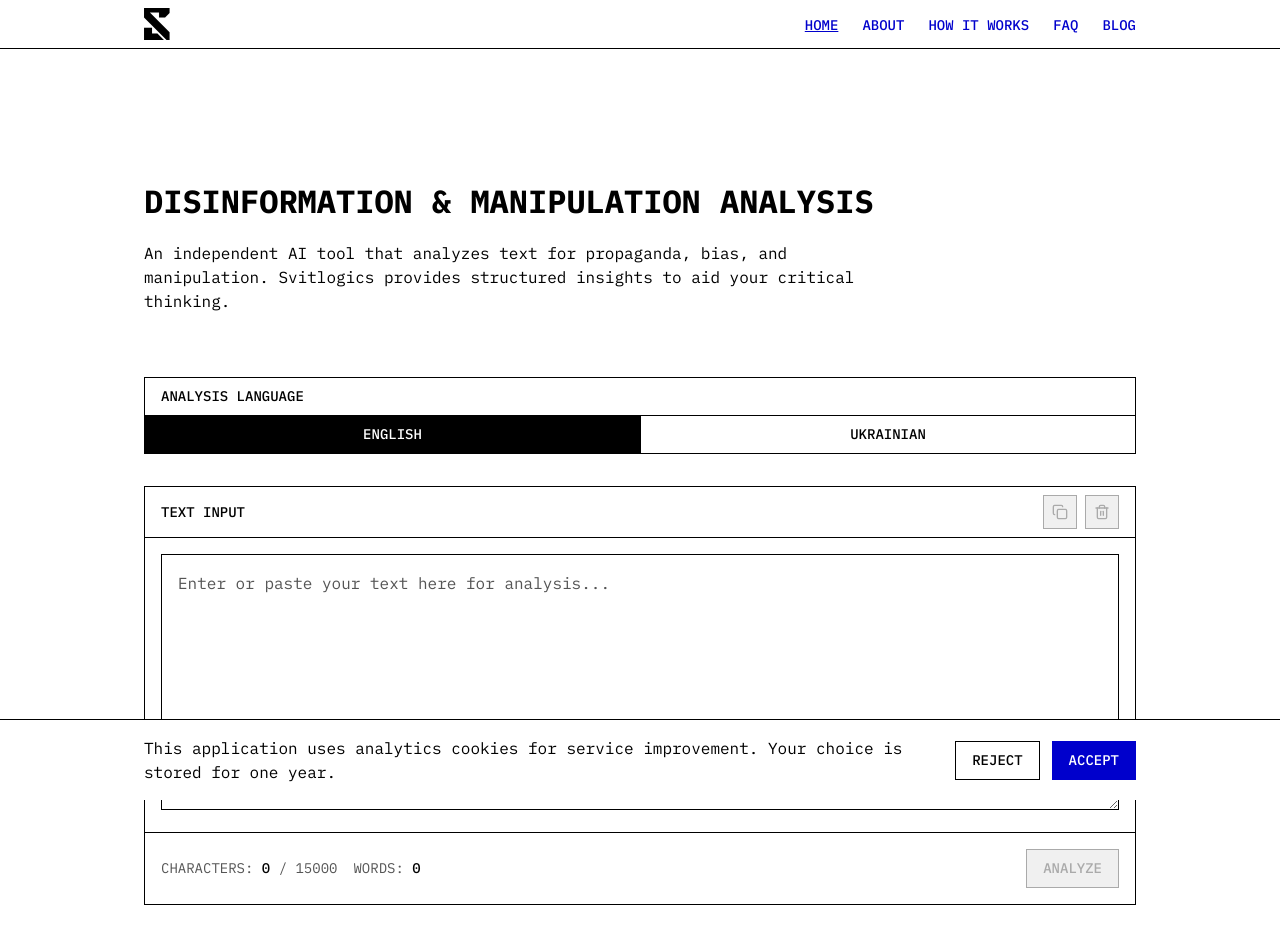
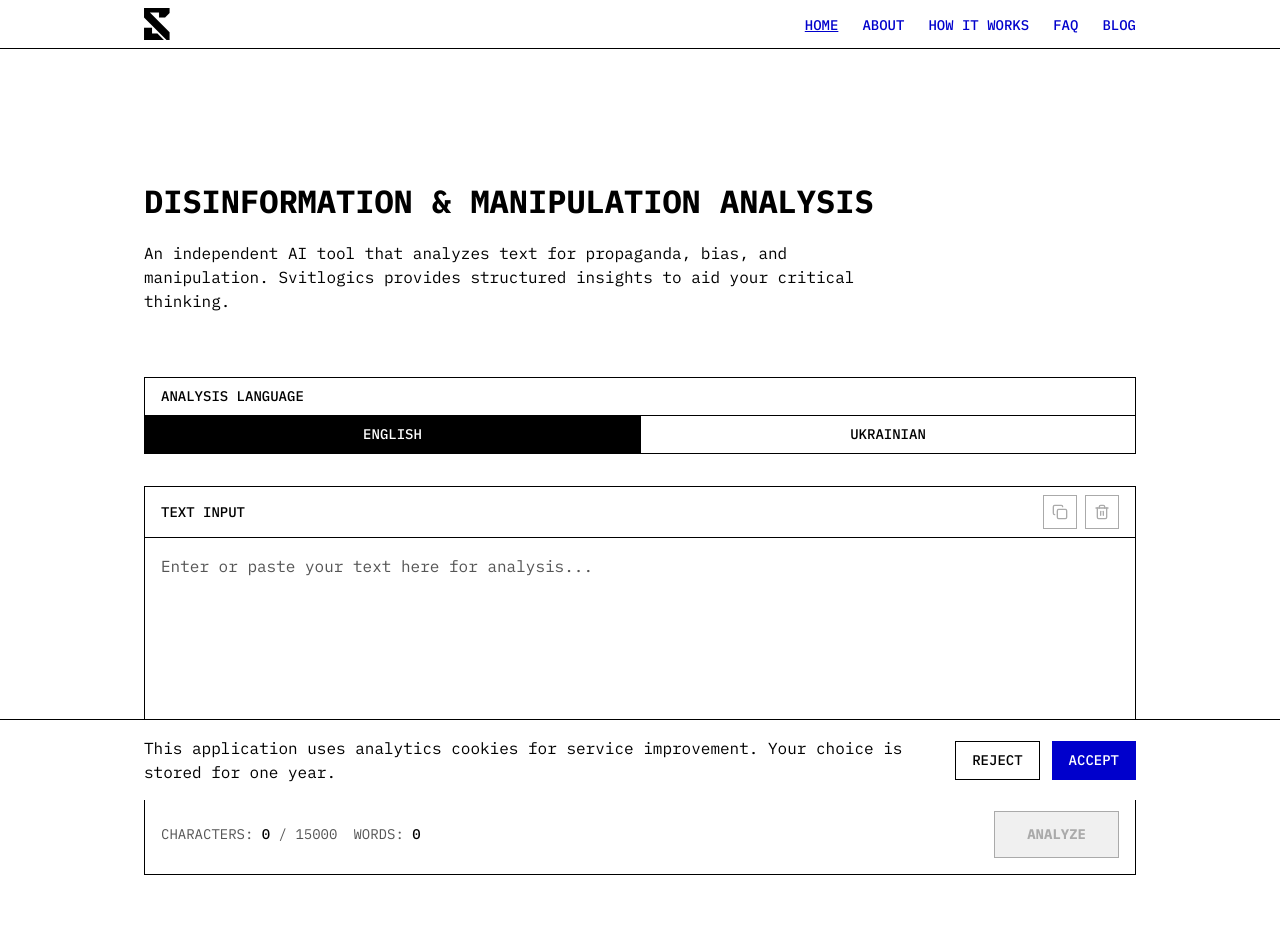
Before and after one commit to koztechie/svitlogics, a React (Vite) app: page / in a window 1280 px wide. Shown: the top 938 px of the page. Built offline with nearby package versions, Linux system fonts and the light colour scheme.

Commit message:
Merge branch 'dev' for production release 2025-08-25

```diff
--- a/src/components/TextInput.tsx
+++ b/src/components/TextInput.tsx
@@ -1,50 +1,34 @@
-import React, { useState, useMemo, useCallback } from "react";
-import { Trash2, Copy, Check } from "lucide-react";
+import React, { useState, useCallback, useMemo } from "react";
+import { Copy, Trash2, Check, AlertCircle } from "lucide-react";
 import clsx from "clsx";
 
 // --- Типізація та Константи ---
 
-/**
- * @description Визначає контракт пропсів для компонента `TextInput`.
- */
 interface TextInputProps {
-  /** @description Поточне значення текстового поля. */
   text: string;
-  /** @description Колбек для оновлення тексту. */
   setText: (text: string) => void;
-  /** @description Колбек, що викликається при натисканні кнопки "Analyze". */
   onAnalyze: () => void;
-  /** @description Колбек для очищення текстового поля. */
   onClear: () => void;
-  /** @description Прапорець, що вказує на процес аналізу (блокує UI). */
   isAnalyzing: boolean;
-  /** @description Максимальна дозволена кількість символів. */
   maxLength: number;
 }
 
-const COPY_SUCCESS_TIMEOUT = 2000; // ms
-
 const UI_TEXT = {
-  title: "TEXT INPUT",
+  inputTitle: "TEXT INPUT",
+  placeholder: "Enter or paste your text here for analysis...",
   copyLabel: "Copy text",
+  copiedLabel: "Copied!",
   clearLabel: "Clear text",
-  copiedLabel: "Copied!",
+  analyzeButton: "ANALYZE",
+  // --- ВИПРАВЛЕННЯ ТУТ: Правильна назва властивості ---
+  analyzingButtonText: "ANALYZING...",
   charactersLabel: "CHARACTERS:",
   wordsLabel: "WORDS:",
-  textareaPlaceholder: "Enter or paste your text here for analysis...",
-  textareaAriaLabel: "Text input for analysis",
-  analyzeButtonText: "ANALYZE",
-  analyzingButtonText: "ANALYZING...",
 } as const;
 
-/**
- * @description
- * Комплексний компонент для вводу тексту, що включає текстове поле,
- * кнопки дій (Копіювати, Очистити, Аналізувати) та метрики в реальному часі.
- *
- * @component
- * @param {TextInputProps} props - Пропси компонента.
- */
+const COPY_SUCCESS_TIMEOUT = 2000;
+
+// --- Головний Компонент ---
 const TextInput: React.FC<TextInputProps> = ({
   text,
   setText,
@@ -55,68 +39,40 @@ const TextInput: React.FC<TextInputProps> = ({
 }) => {
   const [isCopied, setIsCopied] = useState(false);
 
-  // --- Мемоїзовані обчислення та колбеки ---
-
   const metrics = useMemo(() => {
-    const trimmedText = text.trim();
     const charCount = text.length;
-    const wordCount = trimmedText
-      ? trimmedText.split(/\s+/).filter(Boolean).length
-      : 0;
-    const isLimitExceeded = charCount > maxLength;
-    const hasText = trimmedText.length > 0;
-
-    return { charCount, wordCount, isLimitExceeded, hasText };
+    const wordCount = text.trim() ? text.trim().split(/\s+/).length : 0;
+    const isOverLimit = charCount > maxLength;
+    const hasText = charCount > 0;
+    return { charCount, wordCount, isOverLimit, hasText };
   }, [text, maxLength]);
 
   const handleCopy = useCallback(() => {
     if (!metrics.hasText || isCopied) return;
-
-    navigator.clipboard.writeText(text).then(
-      () => {
+    navigator.clipboard.writeText(text).then(() => {
       setIsCopied(true);
       setTimeout(() => setIsCopied(false), COPY_SUCCESS_TIMEOUT);
-      },
-      (err) => {
-        console.error("Failed to copy text:", err);
-      }
-    );
+    });
   }, [text, metrics.hasText, isCopied]);
-
-  const handleTextChange = useCallback(
-    (e: React.ChangeEvent<HTMLTextAreaElement>) => {
-      setText(e.target.value);
-    },
-    [setText]
-  );
 
   return (
     <div className="border-1 border-black bg-white">
-      {/* Header */}
       <header className="flex items-center justify-between border-b-1 border-black px-4 py-2">
-        <h2 className="font-medium uppercase text-black text-ui-label">
-          {UI_TEXT.title}
-        </h2>
-        <div className="flex space-x-2">
+        <label
+          htmlFor="text-input-area"
+          className="font-medium uppercase text-black text-ui-label"
+        >
+          {UI_TEXT.inputTitle}
+        </label>
+        <div className="flex items-center gap-x-2">
           <button
             type="button"
             onClick={handleCopy}
             disabled={!metrics.hasText || isAnalyzing || isCopied}
-            className={clsx(
-              "border-1 p-2 transition-colors duration-100",
-              {
-                "border-black bg-white text-black hover:bg-black hover:text-white":
-                  !isCopied,
-                "border-black bg-black text-white": isCopied,
-              },
-              "disabled:cursor-not-allowed disabled:border-disabled disabled:bg-bg-disabled disabled:text-text-disabled"
-            )}
+            className="border-1 border-black p-2 text-black transition-colors duration-100 enabled:hover:bg-black enabled:hover:text-white disabled:cursor-not-allowed disabled:border-disabled disabled:text-text-disabled"
             aria-label={isCopied ? UI_TEXT.copiedLabel : UI_TEXT.copyLabel}
             title={isCopied ? UI_TEXT.copiedLabel : UI_TEXT.copyLabel}
           >
-            <span aria-live="polite" className="sr-only">
-              {isCopied ? UI_TEXT.copiedLabel : ""}
-            </span>
             {isCopied ? (
               <Check size={16} strokeWidth={3} />
             ) : (
@@ -127,7 +83,7 @@ const TextInput: React.FC<TextInputProps> = ({
             type="button"
             onClick={onClear}
             disabled={!metrics.hasText || isAnalyzing}
-            className="border-1 border-black bg-white p-2 text-black transition-colors duration-100 hover:bg-black hover:text-white disabled:cursor-not-allowed disabled:border-disabled disabled:bg-bg-disabled disabled:text-text-disabled"
+            className="border-1 border-black p-2 text-black transition-colors duration-100 enabled:hover:bg-black enabled:hover:text-white disabled:cursor-not-allowed disabled:border-disabled disabled:text-text-disabled"
             aria-label={UI_TEXT.clearLabel}
             title={UI_TEXT.clearLabel}
           >
@@ -136,64 +92,47 @@ const TextInput: React.FC<TextInputProps> = ({
         </div>
       </header>
 
-      {/* Textarea */}
-      <div className="p-4">
+      <div className="relative">
         <textarea
+          id="text-input-area"
           value={text}
-          onChange={handleTextChange}
-          placeholder={UI_TEXT.textareaPlaceholder}
-          className="h-64 w-full resize-y border-1 p-4 text-body-main text-black placeholder-text-secondary transition-colors duration-100 focus:border-blue-accent focus:outline-none disabled:cursor-not-allowed disabled:border-disabled disabled:bg-bg-disabled"
-          aria-label={UI_TEXT.textareaAriaLabel}
+          onChange={(e) => setText(e.target.value)}
+          placeholder={UI_TEXT.placeholder}
+          className="w-full min-h-[250px] border-none bg-white p-4 font-mono text-body-main text-black placeholder:text-text-secondary focus:outline-none focus:ring-0"
           disabled={isAnalyzing}
           autoComplete="off"
-          aria-invalid={metrics.isLimitExceeded}
-          aria-describedby="char-count-status"
+          aria-invalid={metrics.isOverLimit}
         />
       </div>
 
-      {/* Footer */}
-      <footer className="border-t-1 border-black bg-white p-4">
-        <div className="flex flex-col gap-4 sm:flex-row sm:items-center sm:justify-between">
-          <div className="order-2 flex flex-wrap gap-x-4 gap-y-1 text-ui-label sm:order-1">
-            <span
-              id="char-count-status"
-              className={clsx({
-                "text-status-error": metrics.isLimitExceeded,
-                "text-text-secondary": !metrics.isLimitExceeded,
-              })}
-              aria-live="polite"
-            >
-              {UI_TEXT.charactersLabel}{" "}
-              <strong
-                className={clsx("font-medium", {
-                  "text-status-error": metrics.isLimitExceeded,
-                  "text-black": !metrics.isLimitExceeded,
+      <footer className="flex flex-col items-center justify-between gap-4 border-t-1 border-black p-4 sm:flex-row">
+        <div
+          className={clsx("font-mono text-ui-label", {
+            "text-status-error": metrics.isOverLimit,
+            "text-text-secondary": !metrics.isOverLimit,
           })}
         >
-                {metrics.charCount}
-              </strong>{" "}
-              / {maxLength}
-            </span>
-            <span className="text-text-secondary">
-              {UI_TEXT.wordsLabel}{" "}
-              <strong className="font-medium text-black">
-                {metrics.wordCount}
-              </strong>
-            </span>
+          {metrics.isOverLimit && (
+            <AlertCircle
+              size={16}
+              className="mr-2 inline-block text-status-error"
+            />
+          )}
+          <span>{UI_TEXT.charactersLabel}</span>
+          <span className="font-medium text-black"> {metrics.charCount}</span>
+          <span> / {maxLength}</span>
+          <span className="ml-4">{UI_TEXT.wordsLabel}</span>
+          <span className="font-medium text-black"> {metrics.wordCount}</span>
         </div>
+
         <button
           type="button"
           onClick={onAnalyze}
-            disabled={
-              !metrics.hasText || isAnalyzing || metrics.isLimitExceeded
-            }
-            className="order-1 border-1 border-blue-accent bg-blue-accent px-4 py-2 font-medium uppercase text-ui-label text-white transition-colors duration-100 hover:border-blue-accent-hover hover:bg-blue-accent-hover active:translate-y-[0.5px] active:bg-blue-accent-active disabled:cursor-not-allowed disabled:border-disabled disabled:bg-bg-disabled disabled:text-text-disabled sm:order-2"
+          disabled={isAnalyzing || !metrics.hasText || metrics.isOverLimit}
+          className="w-full border-1 border-blue-accent bg-blue-accent px-8 py-3 font-bold uppercase text-ui-label text-white transition-colors duration-100 enabled:hover:bg-blue-accent-hover enabled:active:bg-blue-accent-active disabled:cursor-not-allowed disabled:border-disabled disabled:bg-bg-disabled disabled:text-text-disabled sm:w-auto"
         >
-            {isAnalyzing
-              ? UI_TEXT.analyzingButtonText
-              : UI_TEXT.analyzeButtonText}
+          {isAnalyzing ? UI_TEXT.analyzingButtonText : UI_TEXT.analyzeButton}
         </button>
-        </div>
       </footer>
     </div>
   );
```
Also changed, not shown: src/components/LanguageSelector.tsx (+7 -35 lines). Lines whose indentation alone changed are shown as unchanged.
